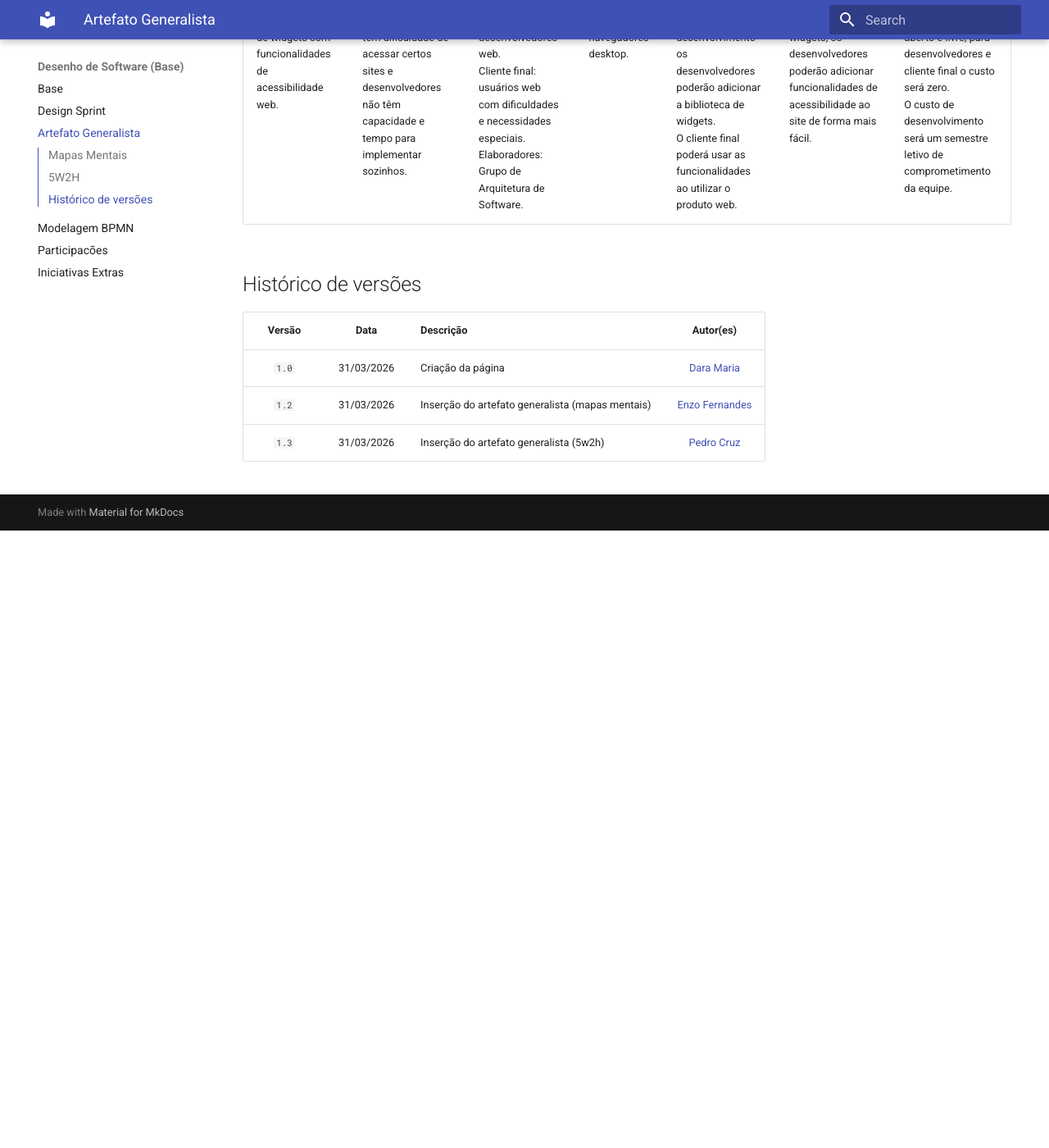
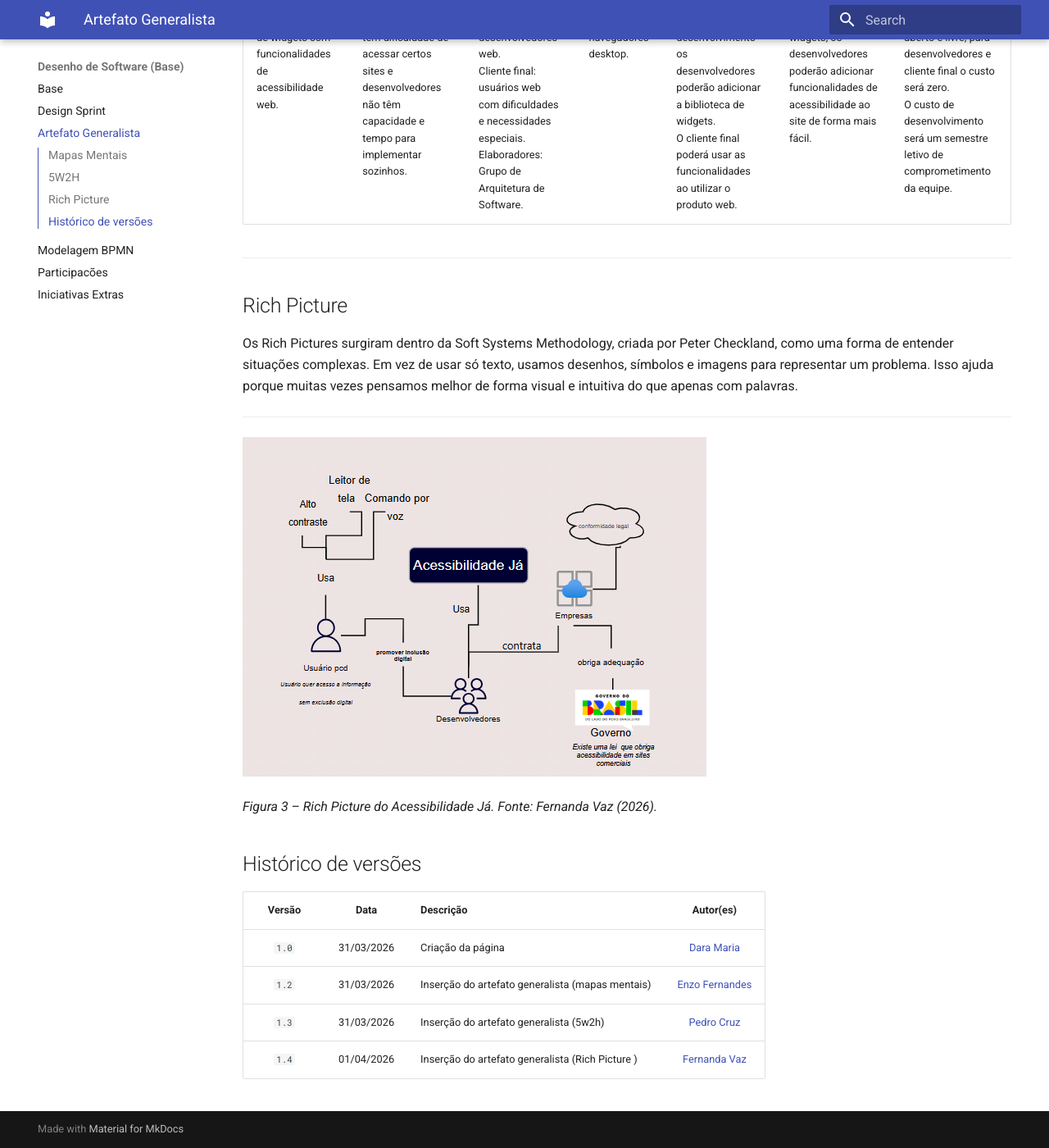
Before and after one commit to UnBArqDsw2026-1-Turma02/2026.01-T02_G4_AcessibilidadeJa_Entrega_01, an MkDocs documentation site: the page built from docs/Base/1.2.ArtefatoGeneralista.md, in a window 1280 px wide and 1400 px high, scrolled down 1872 px. Shown: the whole window at 82% size. Built offline with MkDocs 1.6.1 and Material for MkDocs 9.7.7, drawn with Linux system fonts in a browser that asks for light colours; before the commit the page ends 2519 px from its top, so only the background shows below that.

Commit message:
Docs: Adicionandoo
Added a section on Rich Picture to explain its use in Soft Systems Methodology, including a visual representation.

```diff
--- a/docs/Base/1.2.ArtefatoGeneralista.md
+++ b/docs/Base/1.2.ArtefatoGeneralista.md
@@ -18,6 +18,17 @@
 |---|---|---|---|---|---|---|
 | Uma biblioteca de widgets com funcionalidades de acessibilidade web. | Porque pessoas têm dificuldade de acessar certos sites e desenvolvedores não têm capacidade e tempo para implementar sozinhos. | Público-alvo: desenvolvedores web.<br>Cliente final: usuários web com dificuldades e necessidades especiais.<br>Elaboradores: Grupo de Arquitetura de Software. | Para navegadores desktop. | Na etapa de desenvolvimento os desenvolvedores poderão adicionar a biblioteca de widgets.<br>O cliente final poderá usar as funcionalidades ao utilizar o produto web. | Através de widgets, os desenvolvedores poderão adicionar funcionalidades de acessibilidade ao site de forma mais fácil. | O código será aberto e livre; para desenvolvedores e cliente final o custo será zero.<br>O custo de desenvolvimento será um semestre letivo de comprometimento da equipe. |
 
+---
+
+## Rich Picture
+
+Os Rich Pictures surgiram dentro da Soft Systems Methodology, criada por Peter Checkland, como uma forma de entender situações complexas. Em vez de usar só texto, usamos desenhos, símbolos e imagens para representar um problema. Isso ajuda porque muitas vezes pensamos melhor de forma visual e intuitiva do que apenas com palavras.
+
+---
+
+![Rich Picture](https://raw.githubusercontent.com/UnBArqDsw2026-1-Turma02/2026.01-T02_G4_AcessibilidadeJa_Entrega_01/refs/heads/main/docs/Base/assets/artefato-generalista/Rich%20Picture.png)
+
+*Figura 3 – Rich Picture do Acessibilidade Já. Fonte: Fernanda Vaz (2026).*
 
 ## Histórico de versões
 
@@ -26,3 +37,4 @@
 | `1.0`  | 31/03/2026 | Criação da página                                | [Dara Maria](https://github.com/daramariabs) |
 | `1.2`  | 31/03/2026 | Inserção do artefato generalista (mapas mentais) | [Enzo Fernandes](https://github.com/enzo-fb) |
 | `1.3`  | 31/03/2026 | Inserção do artefato generalista (5w2h)          | [Pedro Cruz](https://github.com/pfc15)       |
+| `1.4`  | 01/04/2026 | Inserção do artefato generalista (Rich Picture ) | [Fernanda Vaz](https://github.com/Fernandavazgit1)       |
```
